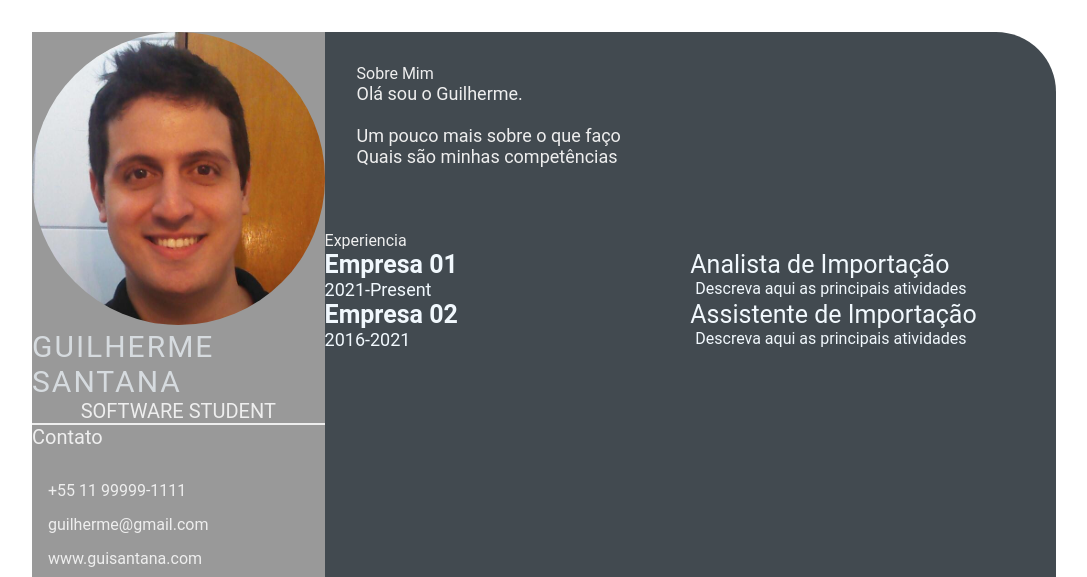
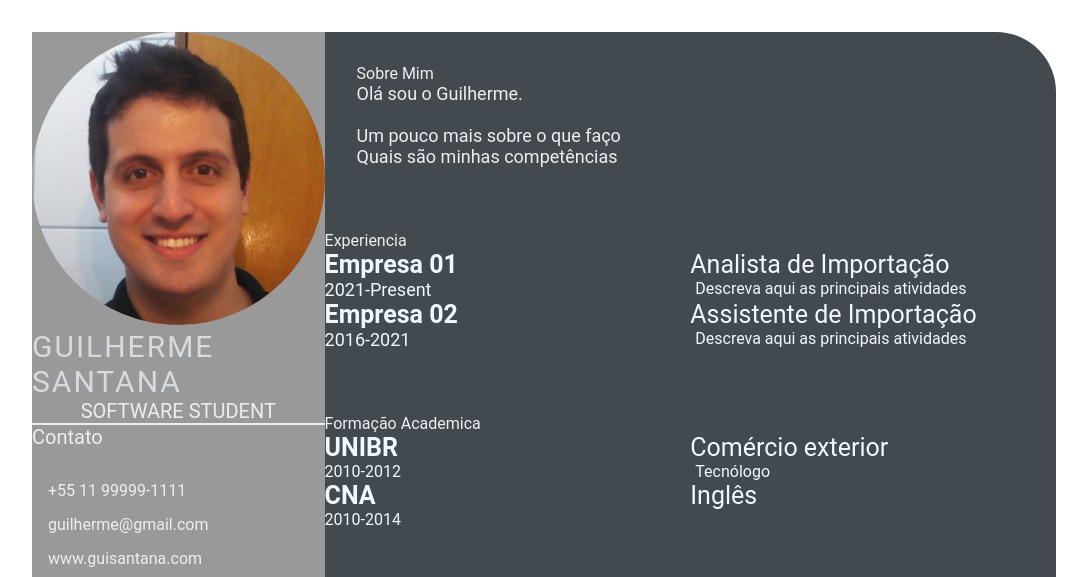
Before and after one commit to Lapet6/guisantana.github.io, a plain HTML site: page index.html in a window 1280 px wide. Shown: the top 577 px of the page, without its empty margins (96-1183 px from the left). Drawn offline with Linux system fonts and the light colour scheme.

Commit message:
Update: HTML (#4)

```diff
--- a/index.html
+++ b/index.html
@@ -66,6 +66,27 @@
                         </div>
                     </div>
                 </section>
+                <section class="education gap">
+                    <div class="right-title">Formação Academica</div>
+                    <div class="education-contents">
+                        <div class="education-left">
+                            <p class="education-school-name">UNIBR</p>
+                            <p class="education-time-period">2010-2012</p>
+                        </div>
+                        <div class="education-right">
+                            <p class="education-subject">Comércio exterior</p>
+                            <p class="education-desc">Tecnólogo</p>
+                        </div>
+
+                        <div class="education-left">
+                            <p class="education-school-name">CNA</p>
+                            <p class="education-time-period">2010-2014</p>
+                        </div>
+                        <div class="education-right">
+                            <p class="education-subject">Inglês</p>
+                        </div>
+                    </div>
+                </section>
             </section>
     </main>
 </body>
```
